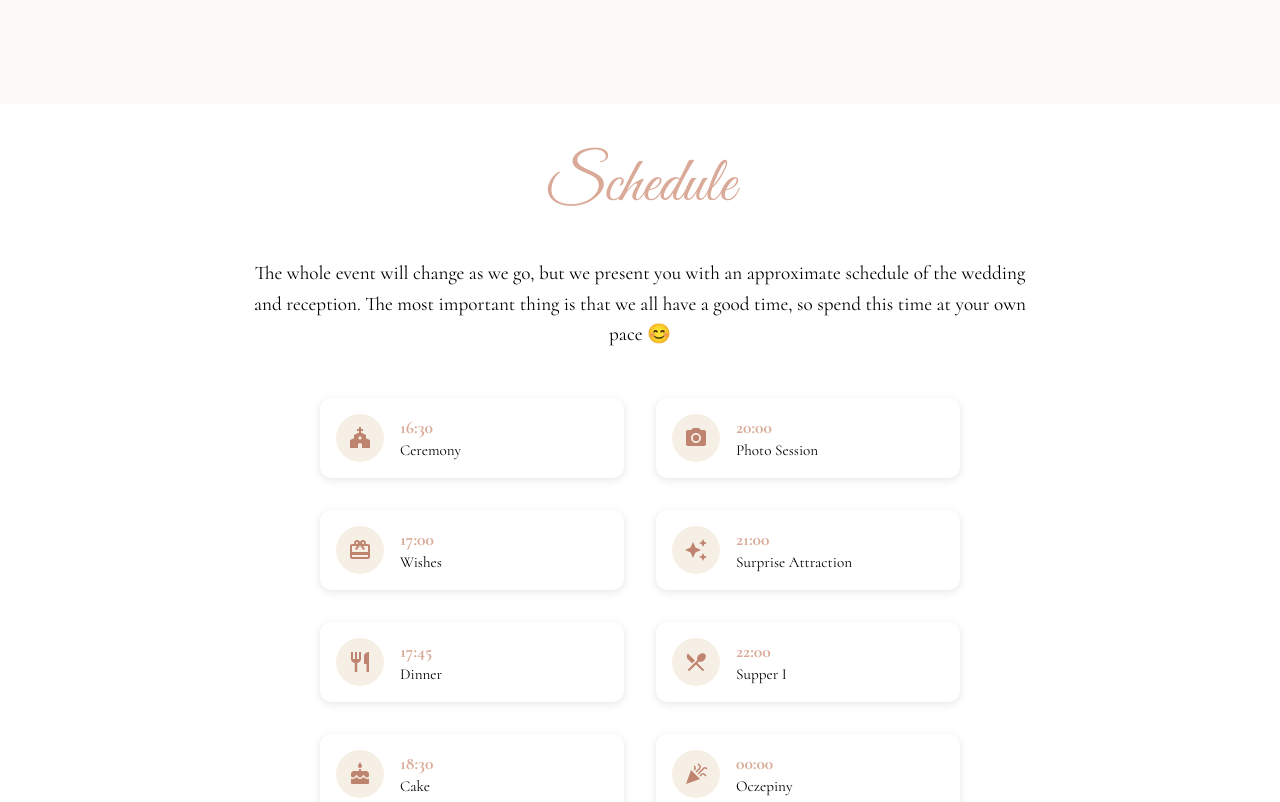
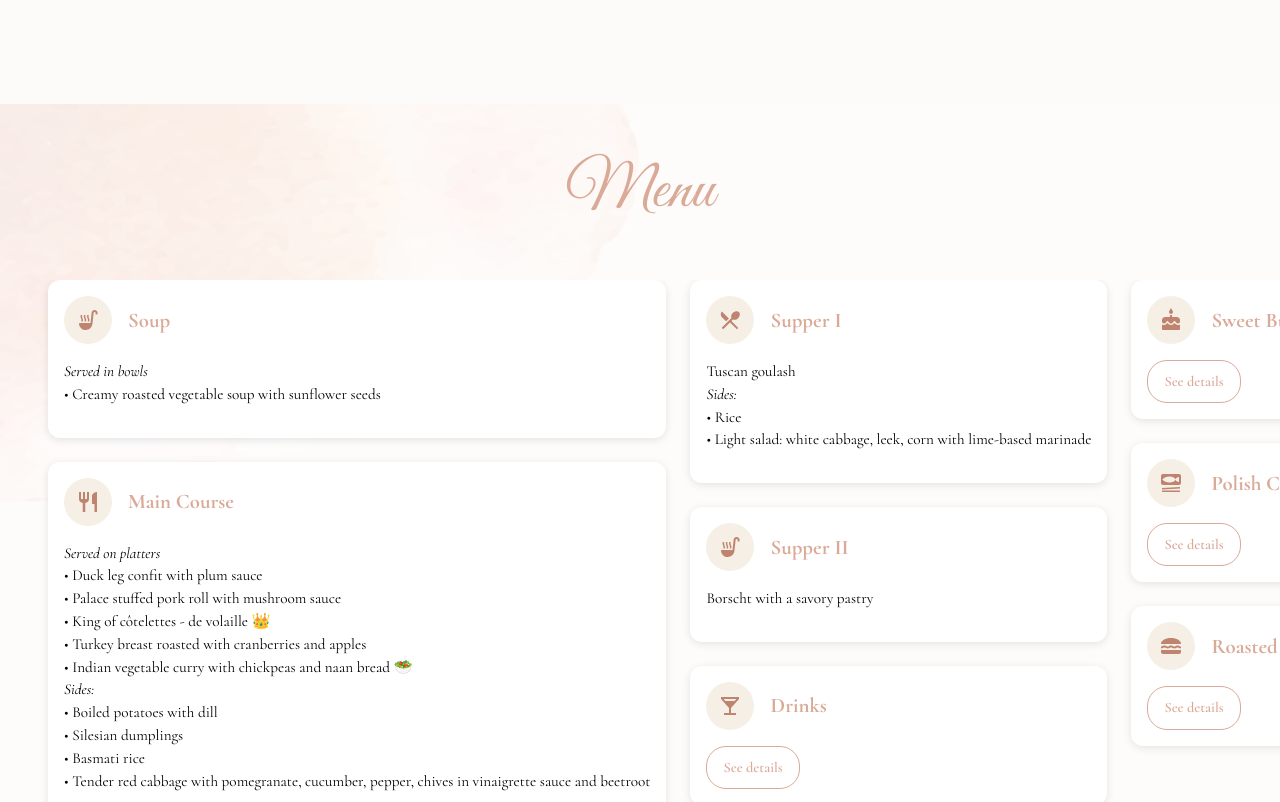
Before and after one commit to Milszym/wedding-web, a React (Create React App) app: page / in a window 1280 px wide. Shown: the part 5496-6298 px from the top of the page. Built offline with nearby package versions, Linux system fonts and the light colour scheme.

Commit message:
Hide schedule for now

```diff
--- a/src/ui/AppContent.tsx
+++ b/src/ui/AppContent.tsx
@@ -20,7 +20,7 @@ export const AppContent = () => {
         <Memories/>
         <Rsvp/>
         <Tables/>
-        <Schedule/>
+        {/* <Schedule/> */}
         <Menu />
 
         <FloatingButtons />
```
